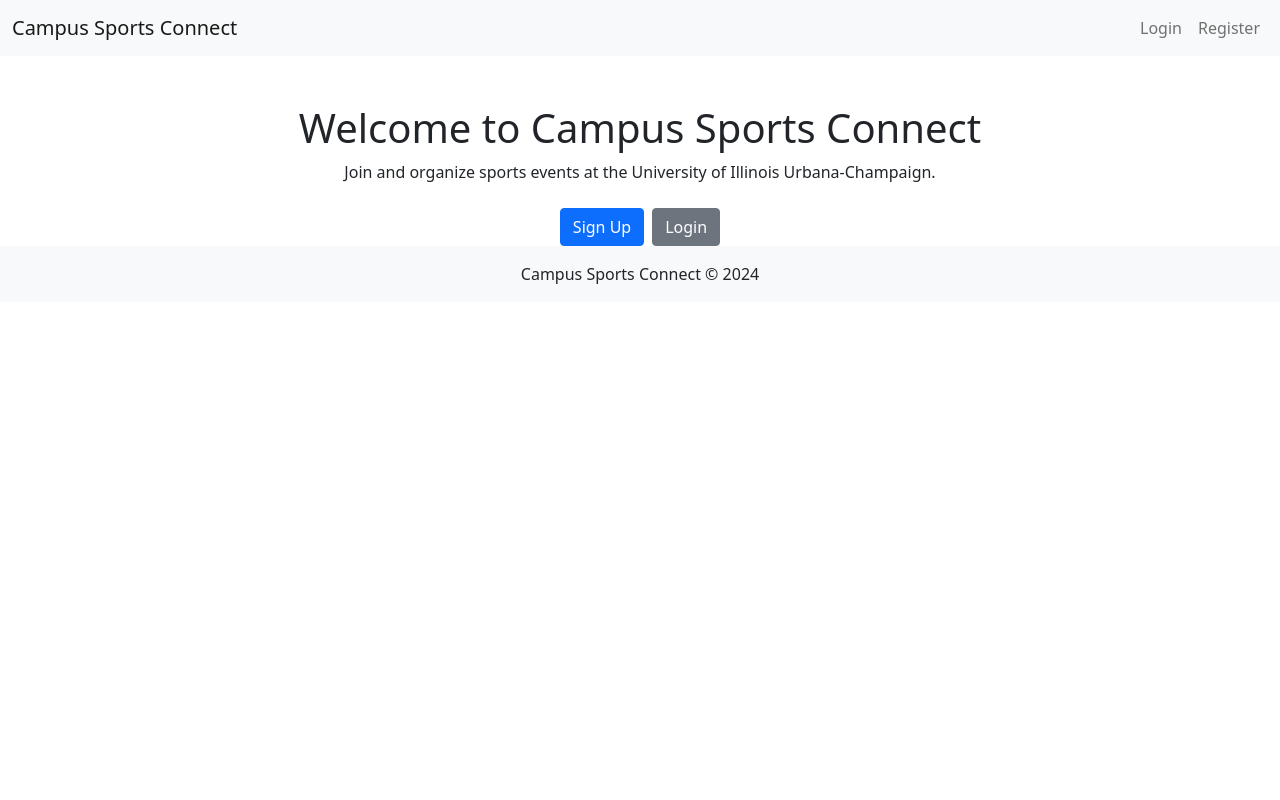
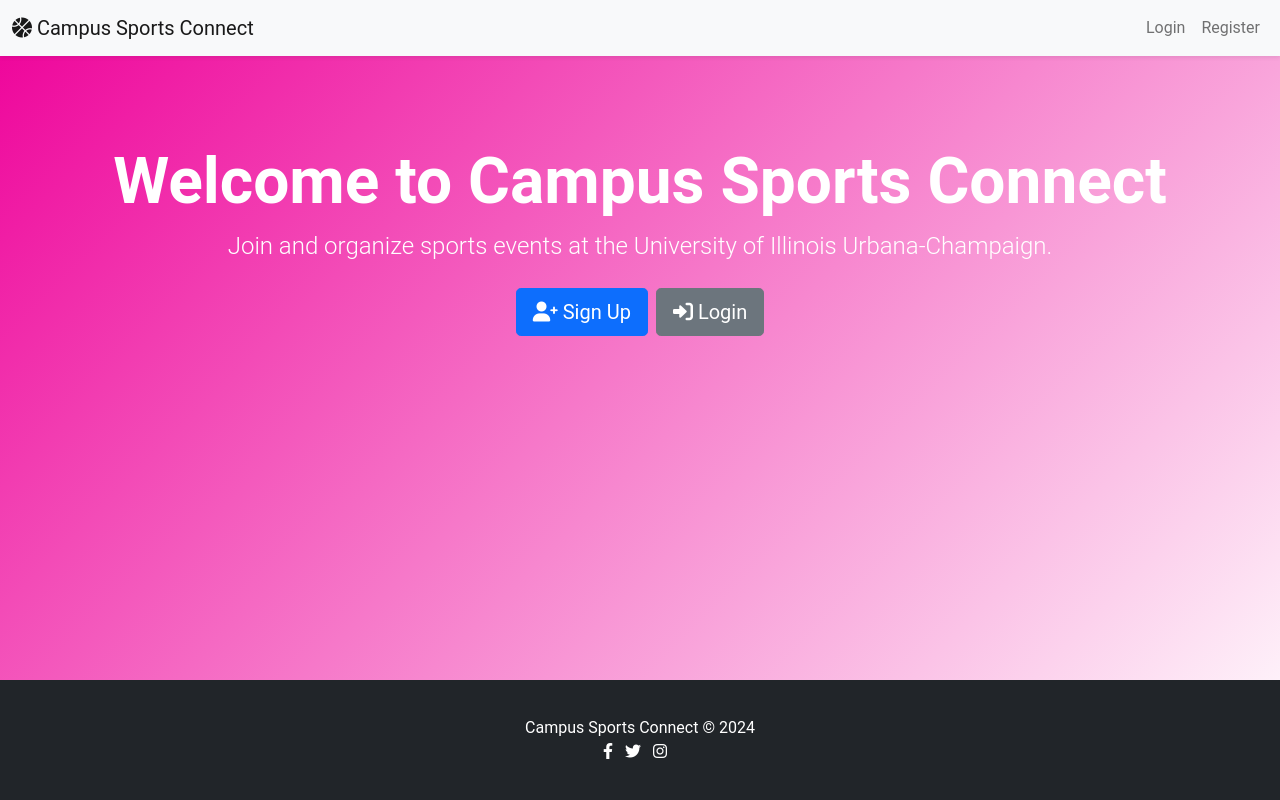
Before and after one commit to YueminYu/campus-sport-connect, a Flask app: page / in a window 1280 px wide. Run offline with Flask 3, Linux system fonts and the light colour scheme.

Commit message:
finished main page

```diff
--- a/app/static/css/style.css
+++ b/app/static/css/style.css
@@ -1,14 +1,63 @@
+/* General Styling */
 body {
-    background-color: #f8f9fa;
-    font-family: Arial, sans-serif;
-}
-
-h1 {
-    color: #343a40;
-    text-align: center;
-    margin-top: 50px;
+    background: linear-gradient(135deg, #e09, #fff); /* Apply a gradient background */
+    font-family: 'Roboto', sans-serif;
+    margin: 0;
+    display: flex;
+    flex-direction: column;
+    min-height: 100vh;
 }
 
 .container {
     padding: 20px;
+    flex-grow: 1;
 }
+
+/* Hero Section */
+.hero-section {
+    background-image: url('{{ url_for('static', filename='images/sports-bg.jpg') }}'); /* Replace with your background image */
+    background-size: cover;
+    background-position: center;
+    height: 60vh;
+    position: relative;
+    display: flex;
+    align-items: center;
+    justify-content: center;
+}
+
+.hero-section .overlay {
+    /* Remove or comment out the overlay to remove the shade */
+    /* background-color: rgba(0, 0, 0, 0.5); */
+}
+
+.hero-section h1 {
+    font-size: 4rem;
+    font-weight: bold;
+    color: #ffffff;
+}
+
+.hero-section p {
+    font-size: 1.5rem;
+    color: #ffffff;
+}
+
+/* Footer */
+.footer {
+    background-color: #343a40;
+    color: #ffffff;
+    text-align: center;
+    padding: 20px 0;
+    width: 100%;
+    position: relative;
+    bottom: 0;
+}
+
+footer a {
+    color: #ffffff;
+    text-decoration: none;
+    margin-right: 10px;
+}
+
+footer a:hover {
+    color: #ff6f61;
+}
--- a/app/templates/base.html
+++ b/app/templates/base.html
@@ -4,14 +4,23 @@
     <meta charset="UTF-8">
     <meta name="viewport" content="width=device-width, initial-scale=1.0">
     <title>Campus Sports Connect</title>
+
+    <!-- Link to Bootstrap CSS -->
     <link href="https://cdn.jsdelivr.net/npm/bootstrap@5.1.3/dist/css/bootstrap.min.css" rel="stylesheet">
-    <link rel="stylesheet" href="{{ url_for('static', filename='css/styles.css') }}">
+
+    <!-- Link to your custom styles.css file -->
+    <link rel="stylesheet" href="{{ url_for('static', filename='css/style.css') }}">
+
+    <!-- Link to Font Awesome for icons -->
+    <link rel="stylesheet" href="https://cdnjs.cloudflare.com/ajax/libs/font-awesome/6.0.0-beta3/css/all.min.css">
+
+
 </head>
 <body>
     <!-- Navigation Bar -->
-    <nav class="navbar navbar-expand-lg navbar-light bg-light">
+    <nav class="navbar navbar-expand-lg navbar-light bg-light fixed-top shadow-sm">
         <div class="container-fluid">
-            <a class="navbar-brand" href="#">Campus Sports Connect</a>
+            <a class="navbar-brand" href="#"><i class="fas fa-basketball-ball"></i> Campus Sports Connect</a>
             <button class="navbar-toggler" type="button" data-bs-toggle="collapse" data-bs-target="#navbarNav" aria-controls="navbarNav" aria-expanded="false" aria-label="Toggle navigation">
                 <span class="navbar-toggler-icon"></span>
             </button>
@@ -28,23 +37,32 @@
         </div>
     </nav>
 
-    <!-- Main Content -->
-    <div class="container mt-5">
-        <h1 class="text-center">Welcome to Campus Sports Connect</h1>
-        <p class="text-center">Join and organize sports events at the University of Illinois Urbana-Champaign.</p>
-        <div class="d-flex justify-content-center mt-4">
-            <a href="{{ url_for('main_routes.register') }}" class="btn btn-primary me-2">Sign Up</a>
-            <a href="{{ url_for('main_routes.login') }}" class="btn btn-secondary">Login</a>
+    <!-- Hero Section -->
+    <div class="hero-section d-flex align-items-center justify-content-center">
+        <div class="overlay"></div>
+        <div class="container text-center">
+            <h1 class="display-4 text-white">Welcome to Campus Sports Connect</h1>
+            <p class="lead text-white">Join and organize sports events at the University of Illinois Urbana-Champaign.</p>
+            <div class="d-flex justify-content-center mt-4">
+                <a href="{{ url_for('main_routes.register') }}" class="btn btn-primary btn-lg me-2"><i class="fas fa-user-plus"></i> Sign Up</a>
+                <a href="{{ url_for('main_routes.login') }}" class="btn btn-secondary btn-lg"><i class="fas fa-sign-in-alt"></i> Login</a>
+            </div>
         </div>
     </div>
 
     <!-- Footer -->
-    <footer class="mt-auto py-3 bg-light text-center">
+    <footer class="footer mt-auto py-3 bg-dark text-white text-center">
         <div class="container">
             <p class="mb-0">Campus Sports Connect &copy; 2024</p>
+            <p class="mb-0">
+                <a href="#" class="text-white me-2"><i class="fab fa-facebook-f"></i></a>
+                <a href="#" class="text-white me-2"><i class="fab fa-twitter"></i></a>
+                <a href="#" class="text-white"><i class="fab fa-instagram"></i></a>
+            </p>
         </div>
     </footer>
 
+    <!-- Bootstrap JS -->
     <script src="https://cdn.jsdelivr.net/npm/bootstrap@5.1.3/dist/js/bootstrap.bundle.min.js"></script>
 </body>
 </html>
```
